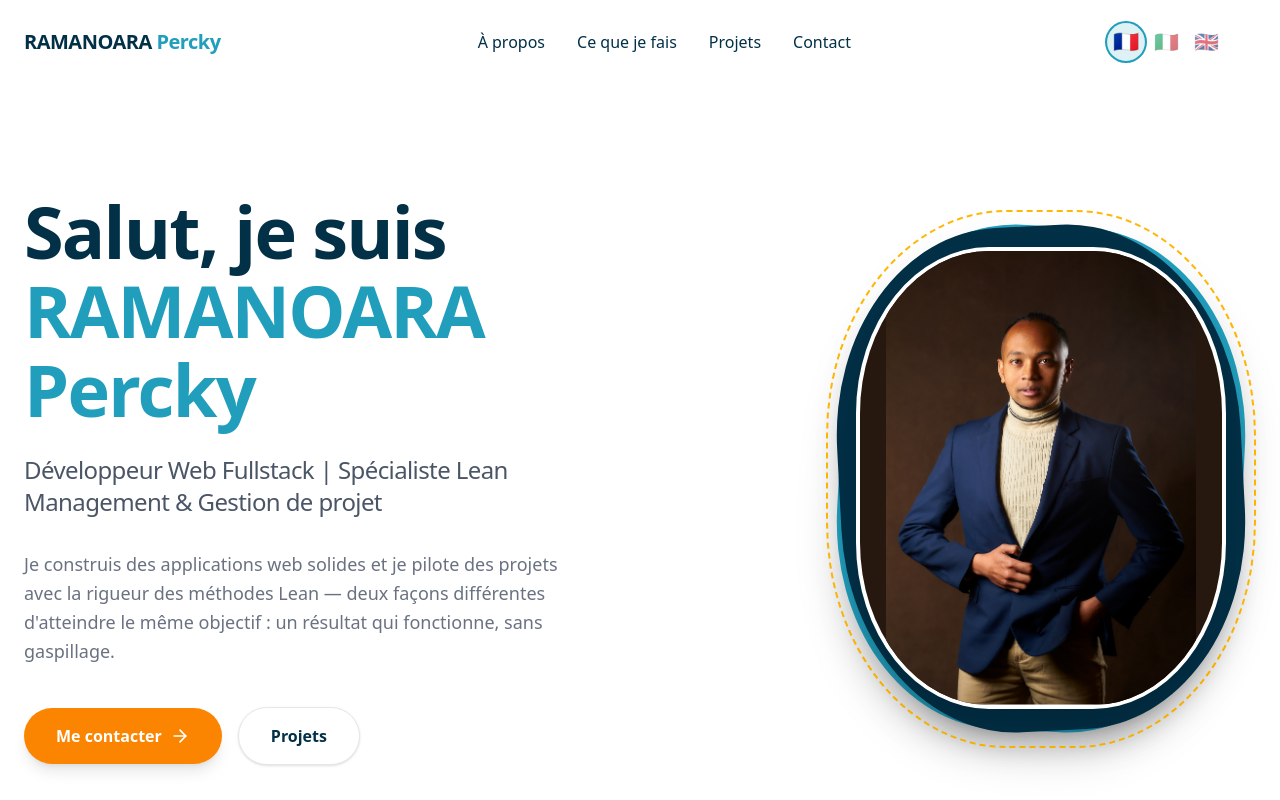
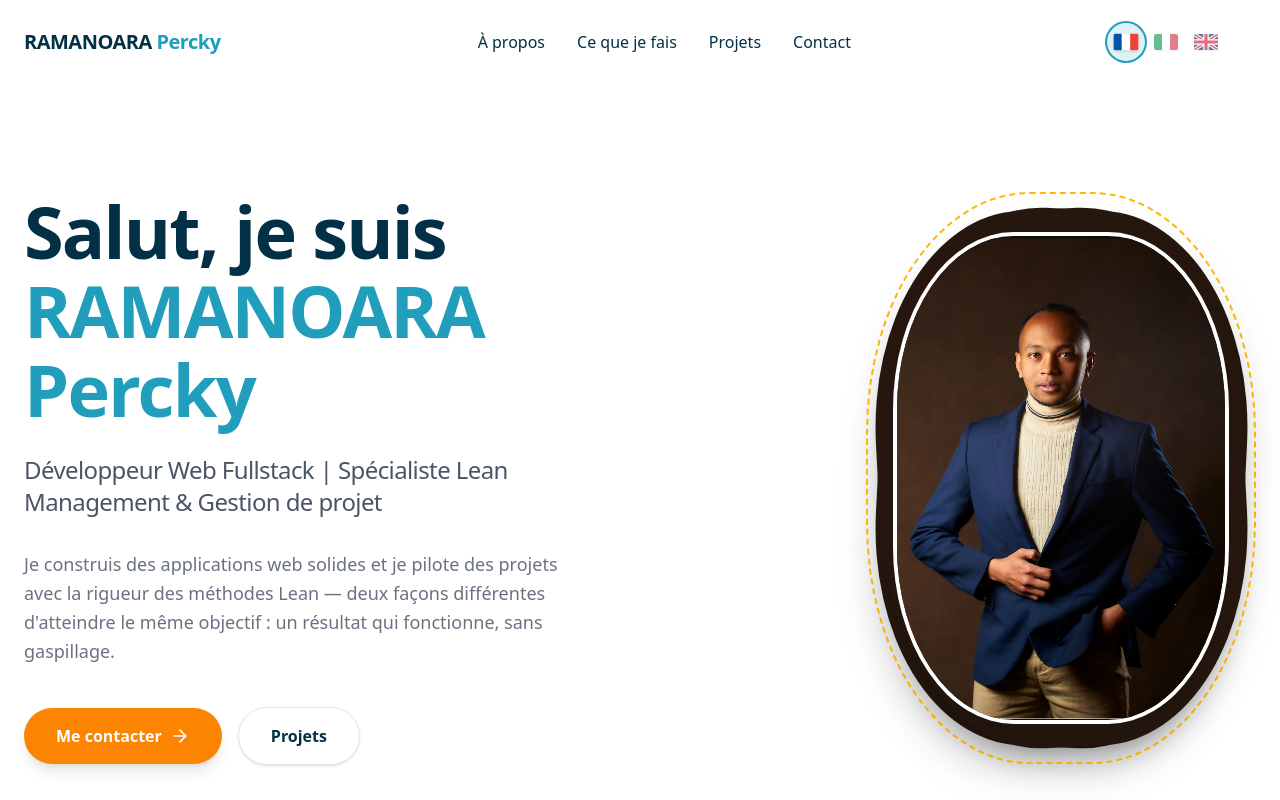
Before and after one commit to AinaPercky/il-mio-portfolio, a React (Vite) app: page / in a window 1280 px wide. Shown: the top 800 px of the page. Built offline with nearby package versions, Linux system fonts and the light colour scheme.

Commit message:
Fix language flags and portrait background

```diff
--- a/src/components/Hero.tsx
+++ b/src/components/Hero.tsx
@@ -53,14 +53,14 @@ export const Hero = () => {
           transition={{ duration: 0.8, delay: 0.2 }}
           className="relative hidden lg:block"
         >
-          <div className="relative w-full aspect-[4/5] max-w-[430px] ml-auto">
+          <div className="relative w-full aspect-[635/932] max-w-[390px] ml-auto">
             {/* Portrait-oriented frame: it follows the source image ratio instead of forcing a square crop. */}
-            <div className="absolute inset-[3%] bg-brand-main rounded-[42%] rotate-3 shadow-2xl" />
-            <div className="absolute inset-[3%] bg-brand-dark rounded-[42%] -rotate-3 shadow-xl" />
+            <div className="absolute inset-[3%] bg-[#27180f] rounded-[42%] rotate-3 shadow-2xl" />
+            <div className="absolute inset-[3%] bg-[#27180f] rounded-[42%] -rotate-3 shadow-xl" />
             <div className="absolute inset-0 rounded-[42%] border-2 border-brand-yellow border-dashed animate-[spin_20s_linear_infinite]" />
 
             {/* Profile Image */}
-            <div className="absolute inset-[7%] flex items-center justify-center bg-[#27180f] rounded-[36%] shadow-2xl overflow-hidden border-4 border-white z-10">
+            <div className="absolute inset-[7%] flex items-center justify-center bg-[#150a04] rounded-[36%] shadow-2xl overflow-hidden border-4 border-white z-10">
               <img
                 src="/Percky.png"
                 alt="RAMANOARA Percky"
--- a/src/components/Navbar.tsx
+++ b/src/components/Navbar.tsx
@@ -4,17 +4,45 @@ import { Menu, X } from 'lucide-react';
 import { motion, AnimatePresence } from 'motion/react';
 import { clsx } from 'clsx';
 
-const flags = {
-  fr: '🇫🇷',
-  it: '🇮🇹',
-  en: '🇬🇧',
-} as const;
+type SupportedLanguage = 'fr' | 'it' | 'en';
 
-const languageNames = {
-  fr: 'Français',
-  it: 'Italiano',
-  en: 'English',
-} as const;
+const languages: Array<{ code: SupportedLanguage; name: string }> = [
+  { code: 'fr', name: 'Français' },
+  { code: 'it', name: 'Italiano' },
+  { code: 'en', name: 'English' },
+];
+
+const FlagIcon = ({ code }: { code: SupportedLanguage }) => {
+  if (code === 'fr') {
+    return (
+      <svg viewBox="0 0 30 20" aria-hidden="true" className="h-4 w-6 rounded-[2px] shadow-sm">
+        <rect width="10" height="20" fill="#0055A4" />
+        <rect x="10" width="10" height="20" fill="#FFFFFF" />
+        <rect x="20" width="10" height="20" fill="#EF4135" />
+      </svg>
+    );
+  }
+
+  if (code === 'it') {
+    return (
+      <svg viewBox="0 0 30 20" aria-hidden="true" className="h-4 w-6 rounded-[2px] shadow-sm">
+        <rect width="10" height="20" fill="#009246" />
+        <rect x="10" width="10" height="20" fill="#FFFFFF" />
+        <rect x="20" width="10" height="20" fill="#CE2B37" />
+      </svg>
+    );
+  }
+
+  return (
+    <svg viewBox="0 0 60 40" aria-hidden="true" className="h-4 w-6 rounded-[2px] shadow-sm">
+      <rect width="60" height="40" fill="#012169" />
+      <path d="M0 0 60 40M60 0 0 40" stroke="#FFFFFF" strokeWidth="9" />
+      <path d="M0 0 60 40M60 0 0 40" stroke="#C8102E" strokeWidth="4" />
+      <path d="M30 0V40M0 20H60" stroke="#FFFFFF" strokeWidth="14" />
+      <path d="M30 0V40M0 20H60" stroke="#C8102E" strokeWidth="8" />
+    </svg>
+  );
+};
 
 export const Navbar = () => {
   const { language, setLanguage, t } = useLanguage();
@@ -65,22 +93,22 @@ export const Navbar = () => {
         <div className="flex items-center space-x-4 md:space-x-8">
           {/* Language Selector */}
           <div className="flex items-center gap-1" aria-label="Choisir la langue">
-            {(Object.keys(flags) as Array<keyof typeof flags>).map((lang) => (
+            {languages.map(({ code, name }) => (
               <button
-                key={lang}
+                key={code}
                 type="button"
-                onClick={() => setLanguage(lang)}
+                onClick={() => setLanguage(code)}
                 className={clsx(
                   'flex h-9 w-9 items-center justify-center rounded-full text-xl transition-all',
-                  language === lang
+                  language === code
                     ? 'bg-brand-main/15 ring-2 ring-brand-main scale-105'
                     : 'opacity-60 hover:bg-gray-100 hover:opacity-100'
                 )}
-                aria-label={`Afficher le site en ${languageNames[lang]}`}
-                aria-pressed={language === lang}
-                title={languageNames[lang]}
+                aria-label={`Afficher le site en ${name}`}
+                aria-pressed={language === code}
+                title={name}
               >
-                {flags[lang]}
+                <FlagIcon code={code} />
               </button>
             ))}
           </div>
```
